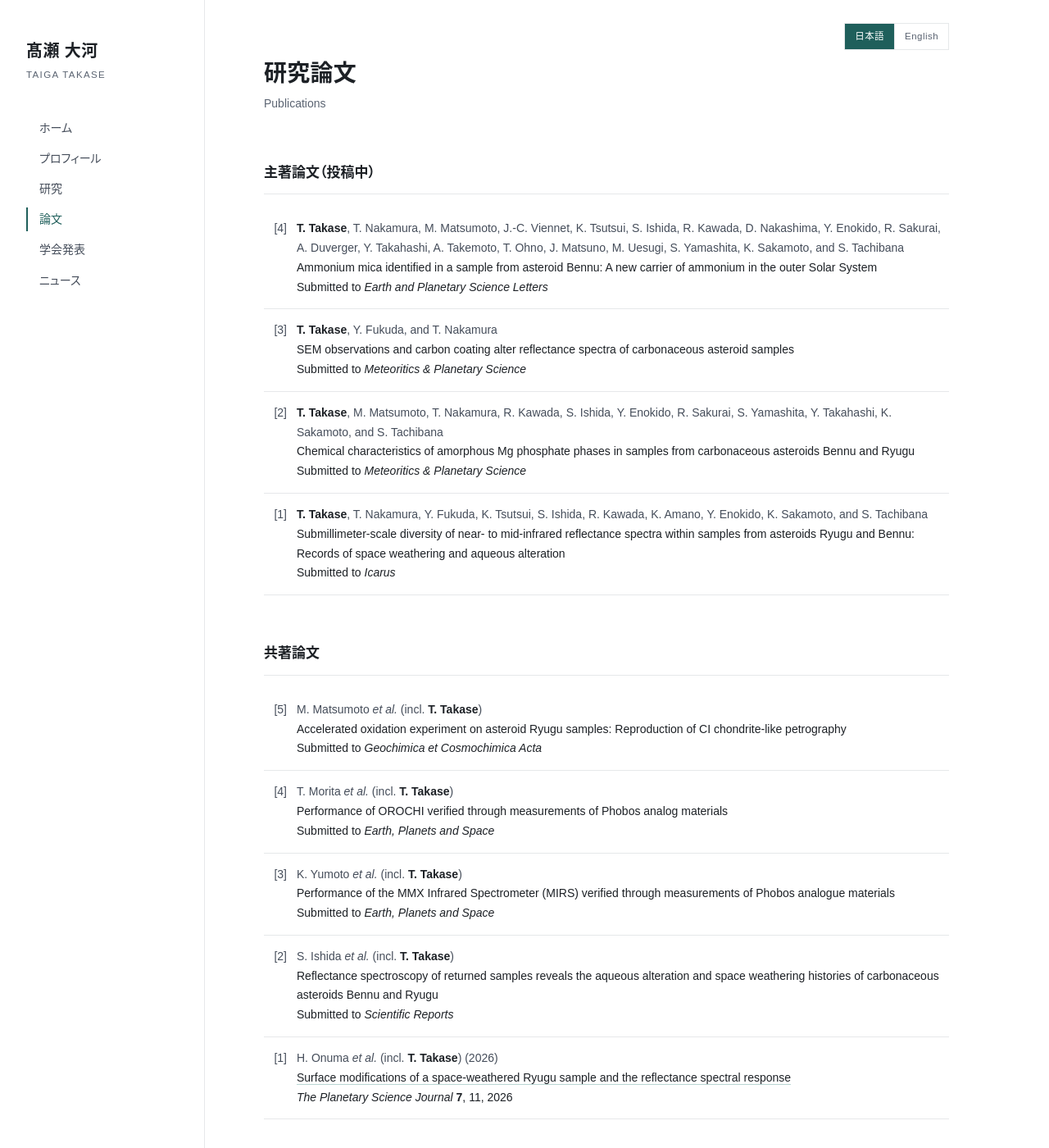
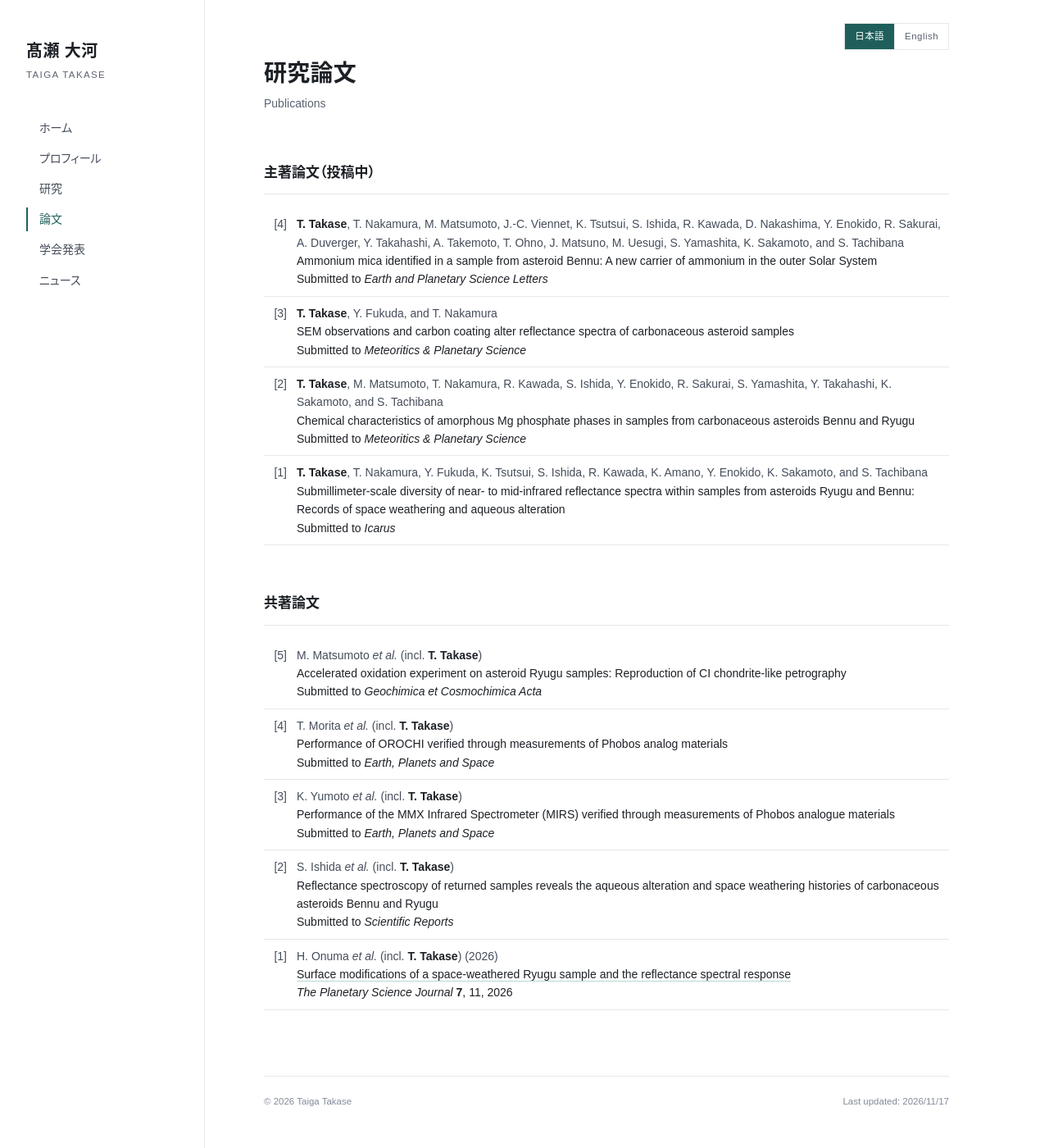
Before and after one commit to takasetaigat1/takasetaigat1.github.io, a Jekyll site: the page built from publications.html, in a window 1280 px wide and 1400 px high. Shown: the whole window at 82% size. Built offline with Jekyll 4.4.1, drawn with Linux system fonts in a browser that asks for light colours; some web fonts are replaced.

Commit message:
Tighten spacing between publication/presentation entries
Co-Authored-By: Claude Fable 5.1 <noreply@anthropic.com>
Claude-Session: https://claude.ai/code/session_01WJ69PvNMxXwpNZfvYmXkxj

```diff
--- a/assets/css/style.css
+++ b/assets/css/style.css
@@ -114,7 +114,7 @@ p { margin: 0 0 1em; }
 
 /* ---------- publications ---------- */
 .pubs { list-style: none; counter-reset: pub; }
-.pubs li { padding: 14px 0; border-bottom: 1px solid var(--line); font-size: 14px; line-height: 1.7; }
+.pubs li { padding: 9px 0; border-bottom: 1px solid var(--line); font-size: 14px; line-height: 1.6; }
 .pubs li { position: relative; padding-left: 40px; }
 .pubs .num { position: absolute; left: 0; width: 28px; text-align: right; color: var(--ink-2); font-size: 14px; font-variant-numeric: tabular-nums; }
 .pubs .authors { color: var(--ink-2); }
```
